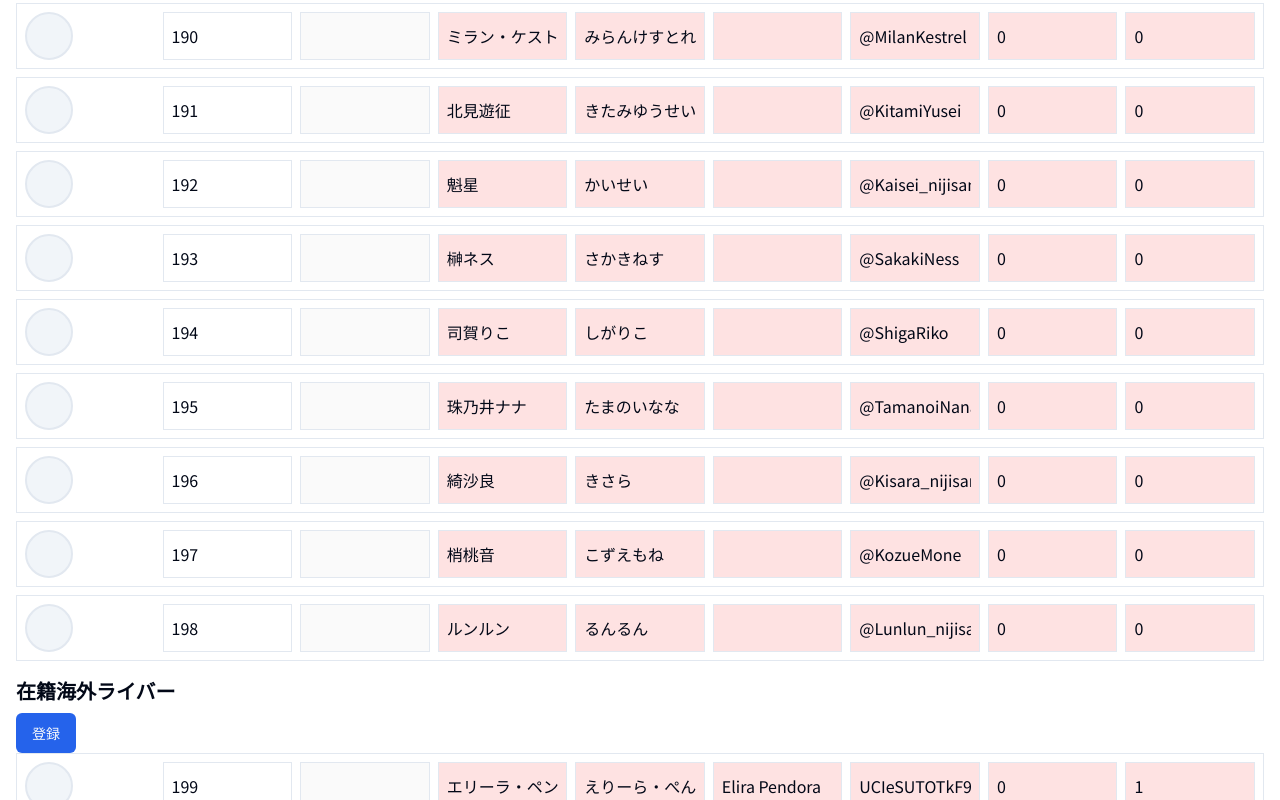
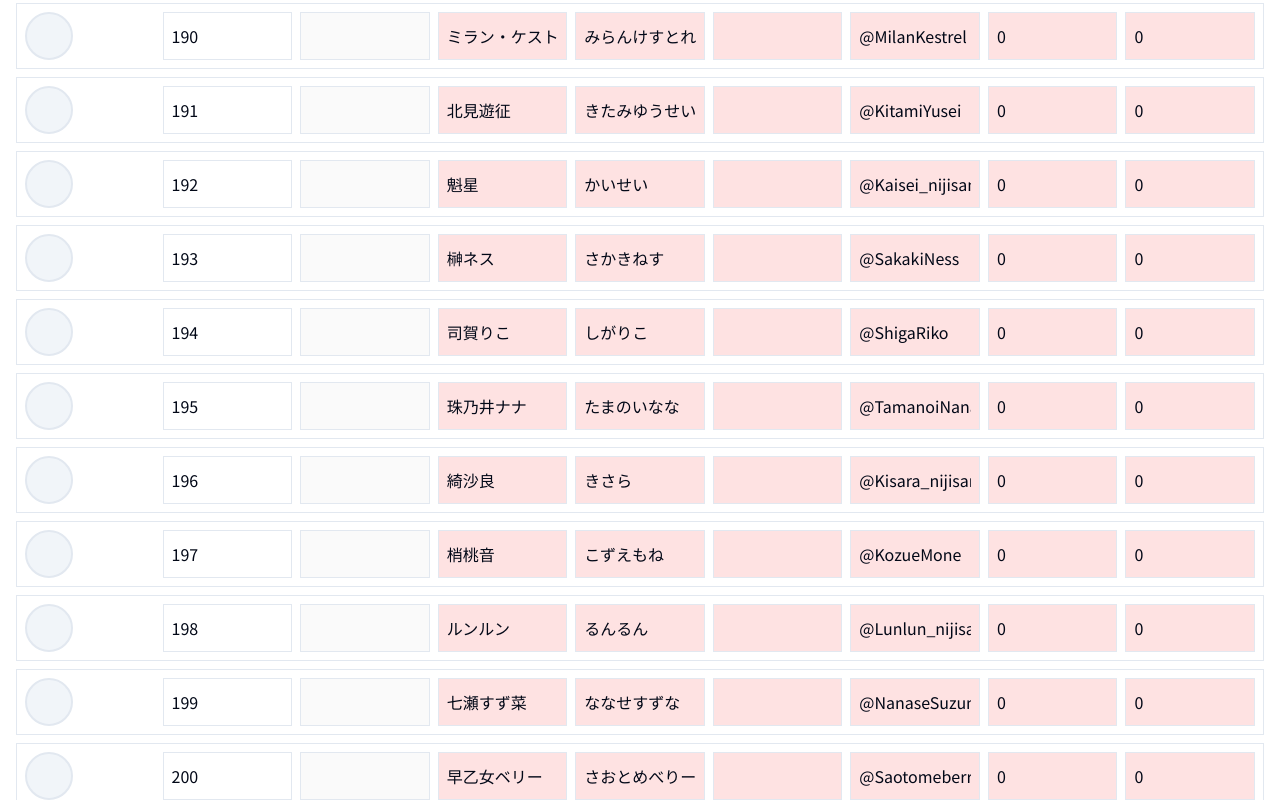
Before and after one commit to HiroshiIgarash/koremina, a Next.js app: page /liver_register in a window 1280 px wide. Shown: the part 11200-12000 px from the top of the page. Built offline with nearby package versions, Linux system fonts and the light colour scheme; no server answers; the database is empty.

Commit message:
新規ライバーを追加

```diff
--- a/app/(pages)/history/page.tsx
+++ b/app/(pages)/history/page.tsx
@@ -10,6 +10,16 @@ const Page = () => {
       <div className="px-4 w-full max-w-5xl mx-auto">
         <h1 className="text-3xl font-bold mb-16">更新履歴</h1>
         <div className="space-y-8">
+          <div>
+            <time dateTime="2024-08-18" className="font-bold">
+              2024/08/18
+            </time>
+            <ul className="my-2 ml-6 list-disc [&>li]:mt-2">
+              <li>
+                「七瀬すず菜」「早乙女ベリー」「雲母たまこ」「酒寄颯馬」「渚トラウト」の5名を追加しました。
+              </li>
+            </ul>
+          </div>
           <div>
             <time dateTime="2024-07-25" className="font-bold">
               2024/08/03
--- a/public/liver.json
+++ b/public/liver.json
@@ -197,6 +197,11 @@
 {"name":"綺沙良","aliasFirst":"きさら","aliasSecond":"","channelHandle":"@Kisara_nijisanji","isRetire":0,"isOverseas":0},
 {"name":"梢桃音","aliasFirst":"こずえもね","aliasSecond":"","channelHandle":"@KozueMone","isRetire":0,"isOverseas":0},
 {"name":"ルンルン","aliasFirst":"るんるん","aliasSecond":"","channelHandle":"@Lunlun_nijisanji","isRetire":0,"isOverseas":0},
+{"name":"七瀬すず菜","aliasFirst":"ななせすずな","aliasSecond":"","channelHandle":"@NanaseSuzuna","isRetire":0,"isOverseas":0},
+{"name":"早乙女ベリー","aliasFirst":"さおとめべりー","aliasSecond":"","channelHandle":"@Saotomeberry","isRetire":0,"isOverseas":0},
+{"name":"雲母たまこ","aliasFirst":"きららたまこ","aliasSecond":"","channelHandle":"@KiraraTamako","isRetire":0,"isOverseas":0},
+{"name":"酒寄颯馬","aliasFirst":"さかよりそうま","aliasSecond":"","channelHandle":"@SakayoriSoma","isRetire":0,"isOverseas":0},
+{"name":"渚トラウト","aliasFirst":"なぎさとらうと","aliasSecond":"","channelHandle":"@NagisaTrout","isRetire":0,"isOverseas":0},
 {"name":"エリーラ・ペンドラ","aliasFirst":"えりーら・ぺんどら","aliasSecond":"Elira Pendora","channelHandle":"UCIeSUTOTkF9Hs7q3SGcO-Ow","isRetire":0,"isOverseas":1},
 {"name":"ぽむ・れいんぱふ","aliasFirst":"ぽむ・れいんぱふ","aliasSecond":"Pomu Rainpuff","channelHandle":"UCP4nMSTdwU1KqYWu3UH5DHQ","isRetire":1,"isOverseas":1},
 {"name":"フィナーナ・竜宮","aliasFirst":"ふぃなーな・りゅうぐう","aliasSecond":"Finana Ryugu","channelHandle":"UCu-J8uIXuLZh16gG-cT1naw","isRetire":0,"isOverseas":1},
```
